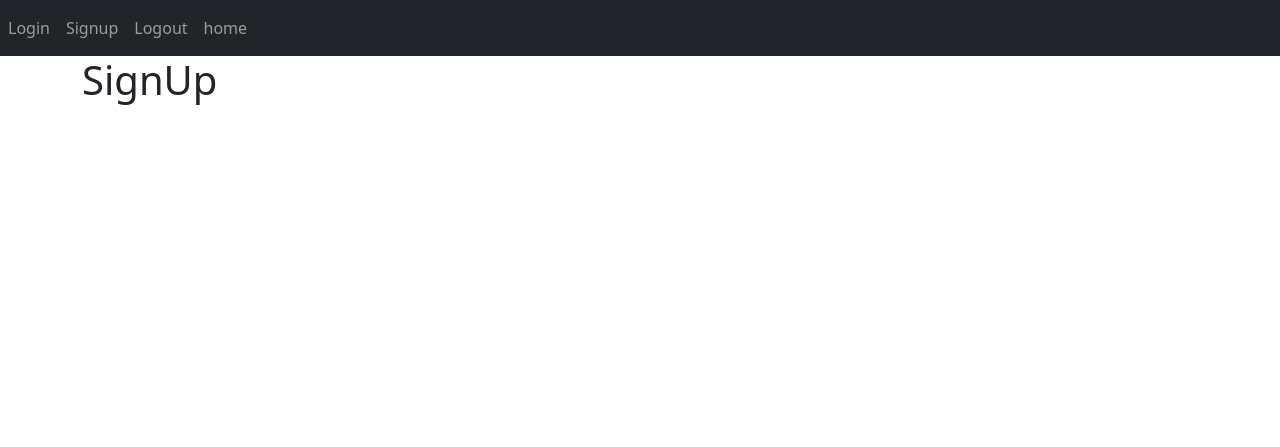
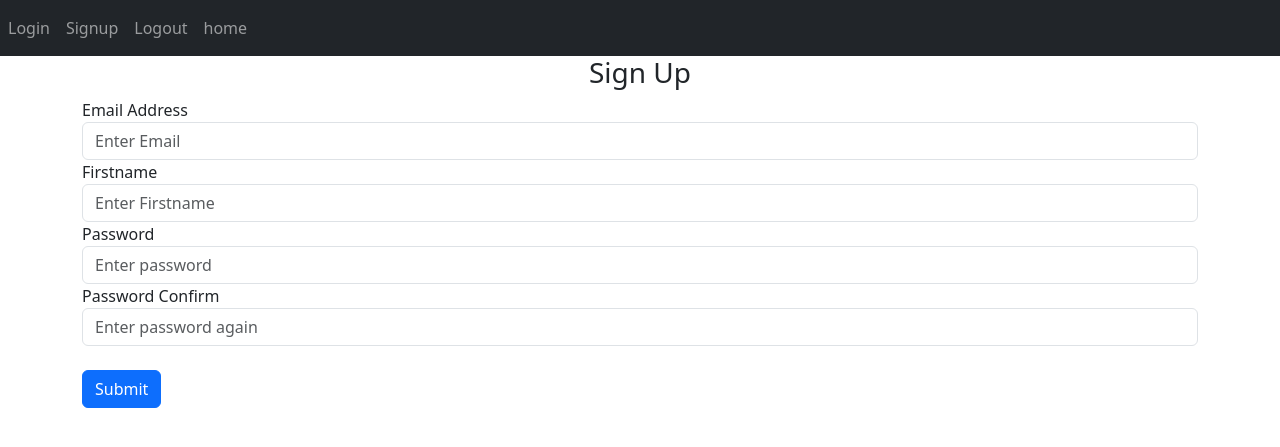
Before and after one commit to BhavanaNannuru/flask_app, a Flask app: page /sign-up in a window 1280 px wide. Shown: the top 447 px of the page. Run offline with Flask 3, Linux system fonts and the light colour scheme.

Commit message:
Html for Sign up and Log in

```diff
--- a/website/templates/signup.html
+++ b/website/templates/signup.html
@@ -2,8 +2,52 @@
 
 {% block title %}SignUp{% endblock %}
 
+{% block content %}
+<form method = "POST">
+    <h3 align="center">Sign Up </h3>
+    <div class="form-group">
+        <label for="email"> Email Address</label>
+        <input
+            type='email'
+            class="form-control"
+            id="email",
+            name="email",
+            placeholder="Enter Email"
+        />
+    </div>
+    <div class="form-group">
+        <label for="firstname"> Firstname</label>
+        <input
+            type='firstname'
+            class="form-control"
+            id="firstname",
+            name="firstname",
+            placeholder="Enter Firstname"
+        />
+    </div>
+    <div class="form-group">
+        <label for="password1"> Password </label>
+        <input
+            type='password'
+            class="form-control"
+            id="password1",
+            name="password1",
+            placeholder="Enter password"
+        />
+    </div>
+    <div class="form-group">
+        <label for="password2"> Password Confirm </label>
+        <input
+            type='password'
+            class="form-control"
+            id="password2",
+            name="password2",
+            placeholder="Enter password again"
+        />
+    </div>
+    <br>
+    <button type="submit" class = "btn btn-primary">Submit</button>
+</form>
 
 
-{% block content %}
-<h1>SignUp</h1>
 {% endblock %}
```
Also changed, not shown: website/templates/login.html (+26 -2 lines).
